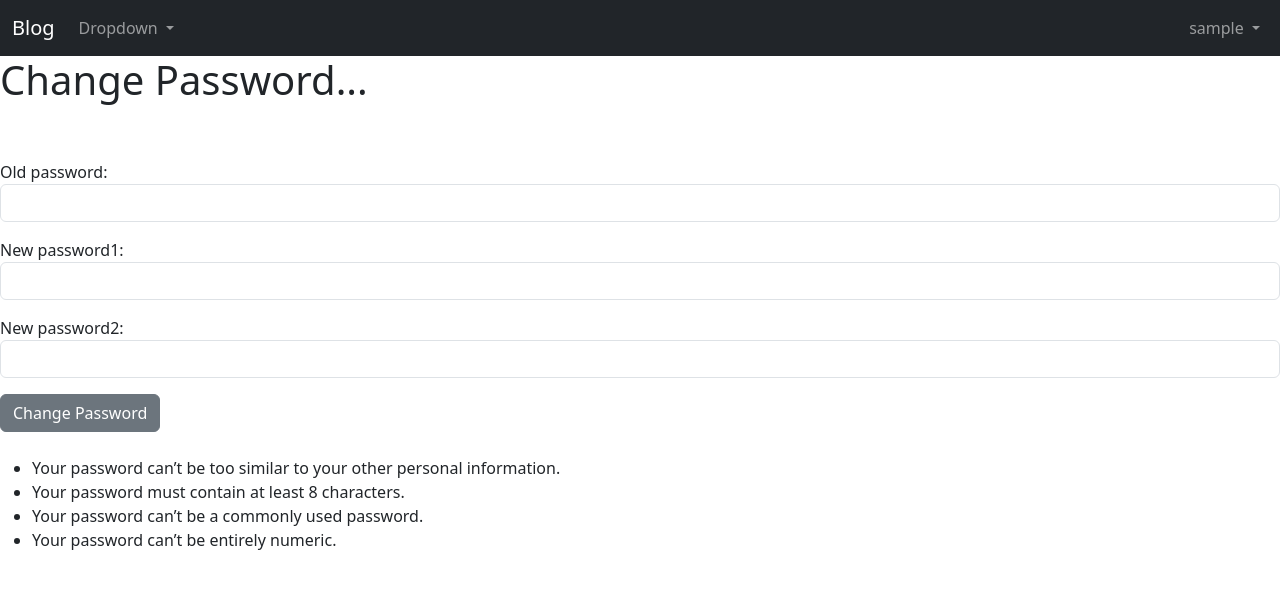
After one commit to l0g1van/blog_project, a Django app: page /password/ in a window 1280 px wide. The commit adds this page. Shown: the top 589 px of the page. Run offline with Django 4.2, Linux system fonts and the light colour scheme; the visitor is signed in with stand-in values (Sample User, id 1).

Commit message:
4th commit

```diff
--- a/mysite/blog/form.py
+++ b/mysite/blog/form.py
@@ -1,7 +1,7 @@
 from django import forms
 
 from blog.models import Post
-from django.contrib.auth.forms import UserCreationForm
+from django.contrib.auth.forms import UserCreationForm, UserChangeForm, PasswordChangeForm
 from django.contrib.auth.models import User
 
 
@@ -34,3 +34,29 @@ class RegisterForm(UserCreationForm):
         self.fields['username'].widget.attrs['class'] = 'form-control'
         self.fields['password1'].widget.attrs['class'] = 'form-control'
         self.fields['password2'].widget.attrs['class'] = 'form-control'
+
+
+class EditProfileForm(UserChangeForm):
+    email = forms.EmailField(widget=forms.EmailInput(attrs={'class': 'form-control'}))
+    first_name = forms.CharField(max_length=100, widget=forms.TextInput(attrs={'class': 'form-control'}))
+    last_name = forms.CharField(max_length=100, widget=forms.TextInput(attrs={'class': 'form-control'}))
+    username = forms.CharField(max_length=100, widget=forms.TextInput(attrs={'class': 'form-control'}))
+    last_login = forms.CharField(max_length=100, widget=forms.TextInput(attrs={'class': 'form-control'}))
+    # is_superuser = forms.CharField(max_length=100, widget=forms.CheckboxInput(attrs={'class': 'form-check'}))
+    # is_staff = forms.CharField(max_length=100, widget=forms.CheckboxInput(attrs={'class': 'form-check'}))
+    # is_active = forms.CharField(max_length=100, widget=forms.CheckboxInput(attrs={'class': 'form-check'}))
+    # date_joined = forms.CharField(max_length=100, widget=forms.TextInput(attrs={'class': 'form-control'}))
+
+    class Meta:
+        model = User
+        fields = ['username', 'first_name', 'last_name', 'email', 'password', 'last_login']
+
+
+class PasswordChangingForm(PasswordChangeForm):
+    old_password = forms.CharField(widget=forms.PasswordInput(attrs={'class': 'form-control', 'type':'password'}))
+    new_password1 = forms.CharField(max_length=100, widget=forms.PasswordInput(attrs={'class': 'form-control', 'type':'password'}))
+    new_password2 = forms.CharField(max_length=100, widget=forms.PasswordInput(attrs={'class': 'form-control', 'type':'password'}))
+
+    class Meta:
+        model = User
+        fields = ('old_password', 'new_password1', 'new_password2')
--- a/mysite/blog/models.py
+++ b/mysite/blog/models.py
@@ -9,7 +9,7 @@ class Post(models.Model):
     # text = models.TextField()
     text = RichTextField(blank=True, null=True)
     title = models.CharField(max_length=255)
-    snippet = models.CharField(max_length=200)
+    snippet = models.CharField(max_length=200, default='Click Link Above To Get More Info')
 
     def __str__(self):
         return self.title, str(self.author)
--- a/mysite/blog/templates/base.html
+++ b/mysite/blog/templates/base.html
@@ -35,13 +35,23 @@
           </ul>
       {% else %}
           <ul class="navbar-nav mb-2 mb-lg-0">
-              <li class="nav-item">
-                  <a class="nav-link active" aria-current="page" href="{% url 'logout' %}">Logout</a>
-              </li>
-              <li class="nav-item">
-                  <a class="nav-link active" aria-current="page" href="{% url 'profile_page' user.pk %}">Profile</a>
-              </li>
+            <li class="nav-item dropdown">
+              <a class="nav-link dropdown-toggle" href="#" role="button" data-bs-toggle="dropdown" aria-expanded="false">
+                {{ user.username }}
+              </a>
+              <ul class="dropdown-menu dropdown-menu-right">
+                <li><a class="dropdown-item" href="{% url 'logout' %}">Logout</a></li>
+                <li><a class="dropdown-item" href="{% url 'edit_profile' %}">Edit Profile</a></li>
+              </ul>
           </ul>
+{#          <ul class="navbar-nav mb-2 mb-lg-0">#}
+{#              <li class="nav-item">#}
+{#                  <a class="nav-link active" aria-current="page" href="{% url 'logout' %}">Logout</a>#}
+{#              </li>#}
+{#              <li class="nav-item">#}
+{#                  <a class="nav-link active" aria-current="page" href="{% url 'profile_page' user.pk %}">Profile</a>#}
+{#              </li>#}
+{#          </ul>#}
       {% endif %}
     </div>
   </div>
--- /dev/null
+++ b/mysite/blog/templates/change_password.html
@@ -0,0 +1,32 @@
+{% extends 'base.html' %}
+{% block title %}Change Password{% endblock %}
+{% block content %}
+
+
+
+<h1>Change Password...</h1>
+<br/><br/>
+
+<div class="form-group">
+	<form method="POST">
+		{% csrf_token %}
+		{{ form.as_p }}
+		<button class="btn btn-secondary">Change Password</button>
+        <br/><br/>
+        <ul>
+            <li>Your password can’t be too similar to your other personal information.</li>
+
+            <li>Your password must contain at least 8 characters.</li>
+
+            <li>Your password can’t be a commonly used password.</li>
+
+            <li>Your password can’t be entirely numeric.</li>
+        </ul>
+    </form>
+</div>
+
+
+
+
+
+{% endblock %}
--- a/mysite/blog/views.py
+++ b/mysite/blog/views.py
@@ -2,16 +2,15 @@ from django.contrib.auth import logout
 from django.contrib.auth.decorators import login_required
 from django.contrib.auth.mixins import LoginRequiredMixin
 from django.contrib.auth.models import User
+from django.contrib.auth.views import PasswordChangeView
 from django.shortcuts import render, redirect
 from django.urls import reverse_lazy
 from django.views import generic
-from django.contrib.auth.forms import UserCreationForm
+from django.contrib.auth.forms import UserChangeForm
 
 from blog.models import Post
 
-from blog.form import PostForm
-
-from blog.form import RegisterForm
+from blog.form import PostForm, RegisterForm, EditProfileForm, PasswordChangingForm
 
 
 class HomePageView(generic.ListView):
@@ -30,7 +29,7 @@ class RegisterView(generic.CreateView):
     success_url = reverse_lazy('login')
 
 
-class PostUpdateView(generic.UpdateView):
+class PostUpdateView(LoginRequiredMixin, generic.UpdateView):
     model = Post
     form_class = PostForm
     template_name = 'update_post.html'
@@ -68,3 +67,24 @@ def profile_view(request, pk):
 def logout_view(request):
     logout(request)
     return redirect('home')
+
+
+class UserEditView(generic.UpdateView):
+    form_class = EditProfileForm
+    # model = User
+    template_name = 'edit_profile.html'
+    success_url = 'home'
+
+    def get_object(self, queryset=None):
+        return self.request.user
+
+
+class PasswordsChangeView(PasswordChangeView):
+    form_class = PasswordChangingForm
+    # form_class = PasswordChangeForm
+    success_url = reverse_lazy('password_success')
+    # success_url = reverse_lazy('home')
+
+
+def password_success(request):
+    return render(request, 'registration/password_success.html', {})
--- a/mysite/mysite/urls.py
+++ b/mysite/mysite/urls.py
@@ -18,7 +18,7 @@ from django.urls import path, include
 
 from blog.views import HomePageView
 
-from blog.views import RegisterView, PostDetailView, PostUpdateView, profile_view, logout_view, create_post
+from blog.views import RegisterView, PostDetailView, PostUpdateView, UserEditView, PasswordsChangeView, profile_view, logout_view, create_post, password_success
 
 urlpatterns = [
     path('admin/', admin.site.urls),
@@ -29,5 +29,8 @@ urlpatterns = [
     path('create/', create_post, name='create_post'),
     path('profile/<int:pk>', profile_view, name='profile_page'),
     path('loguot/', logout_view, name='logout'),
-    path('update/<int:pk>', PostUpdateView.as_view(), name='update_post')
+    path('update/<int:pk>', PostUpdateView.as_view(), name='update_post'),
+    path('edit-profile/', UserEditView.as_view(), name='edit_profile'),
+    path('password/', PasswordsChangeView.as_view(template_name='change_password.html')),
+    path('password-success', password_success, name='password_success')
 ]
```
Also changed, not shown: mysite/blog/templates/edit_profile.html (added, +15 -0 lines), mysite/blog/templates/profile.html (+6 -1 lines), mysite/blog/templates/registration/password_success.html (added, +14 -0 lines).
